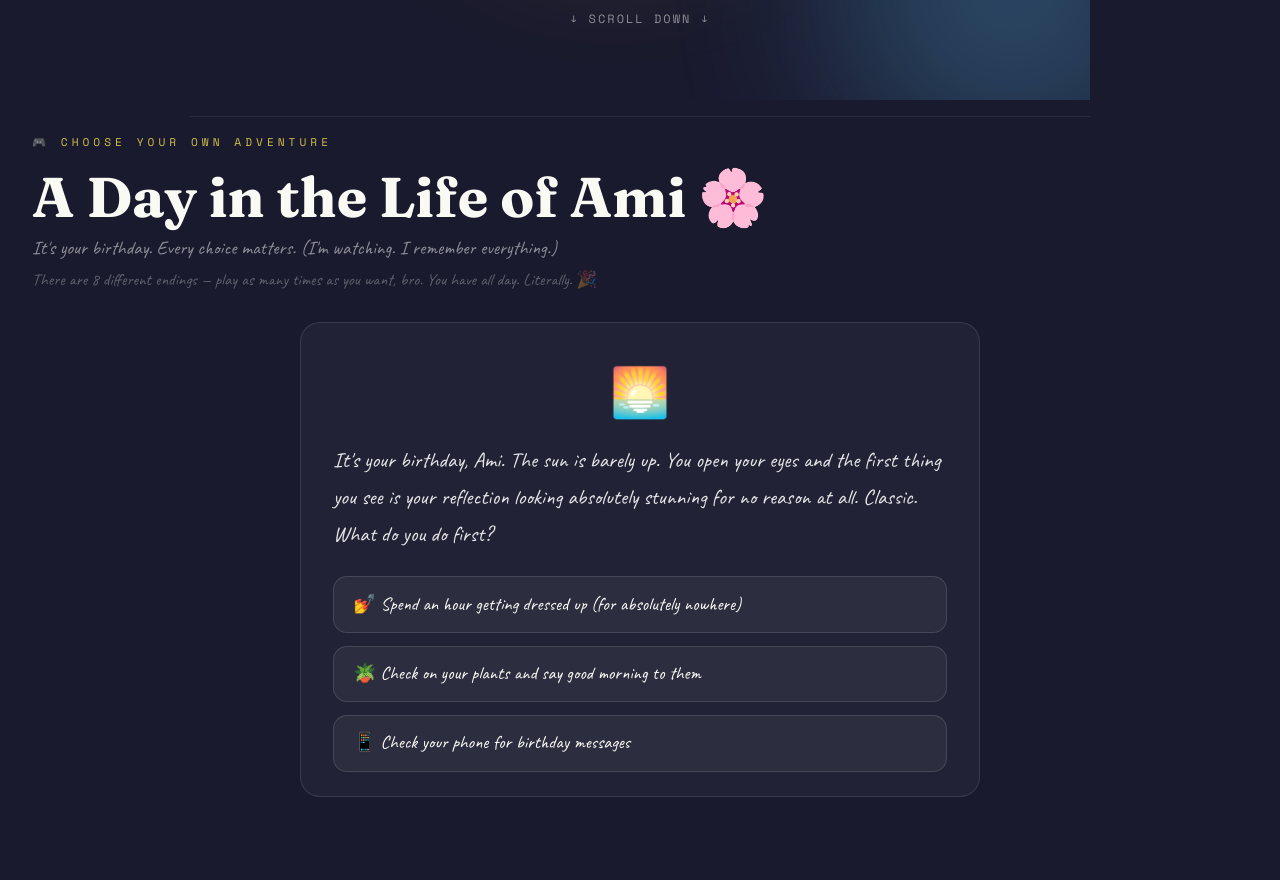
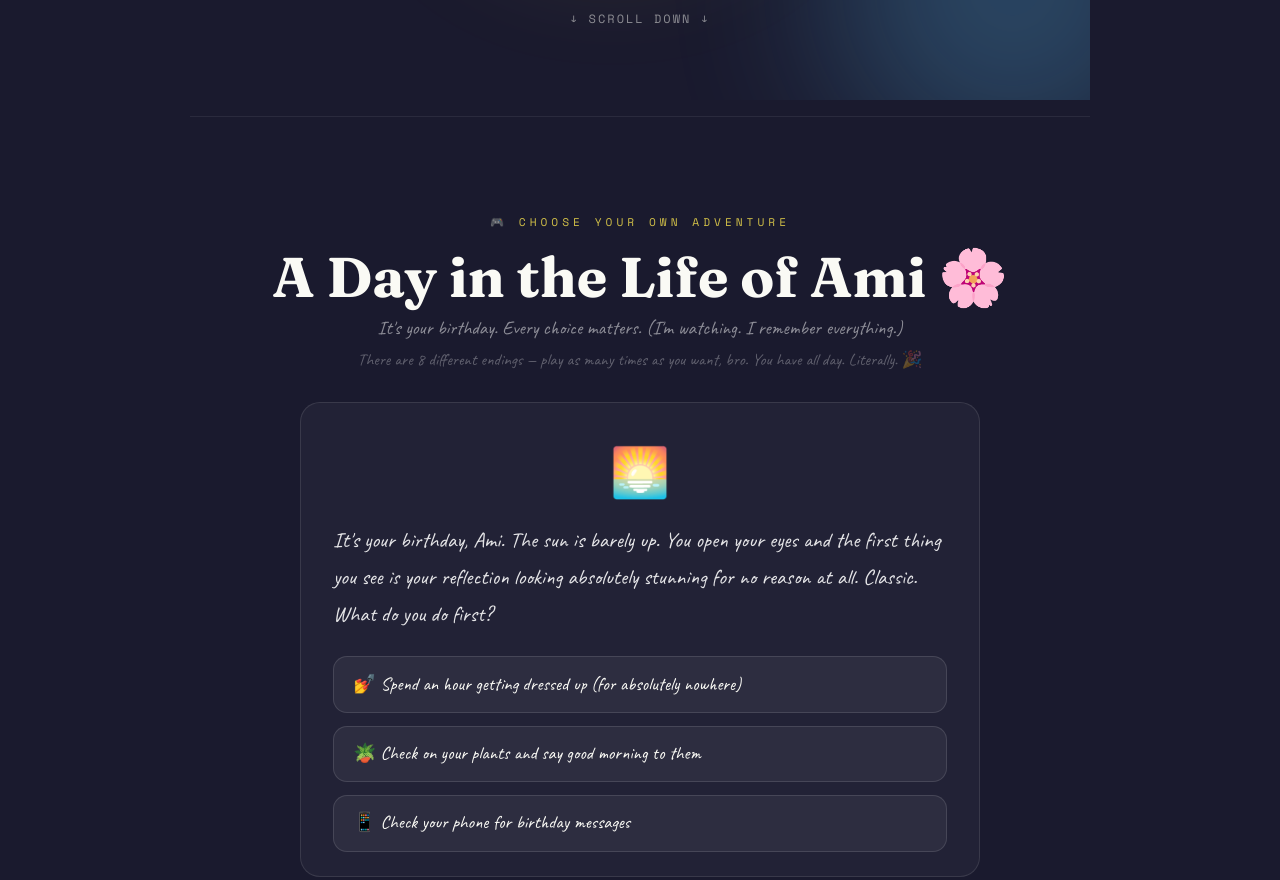
Before and after one commit to indrianinik/ami-birthdaywish, a plain HTML site: page index.html in a window 1280 px wide. Shown: the part 700-1580 px from the top of the page. Drawn offline with nearby package versions, Linux system fonts and the light colour scheme.

Commit message:
Add files via upload

```diff
--- a/index.html
+++ b/index.html
@@ -177,6 +177,7 @@
     color: var(--yellow);
     margin-bottom: 1rem;
     opacity: 0.8;
+    text-align: center;
   }
 
   .section-title {
@@ -185,6 +186,7 @@
     font-weight: 700;
     margin-bottom: 2.5rem;
     line-height: 1.1;
+    text-align: center;
   }
 
   /* ── NICKNAME GAME ── */
@@ -529,7 +531,7 @@
 <hr class="divider">
 
 <!-- ── CHOOSE YOUR ADVENTURE ── -->
-<div id="adventure-game" style="margin: 0 2rem;">
+<div id="adventure-game" style="max-width:900px; margin:0 auto; padding:5rem 2rem; text-align:center;">
   <div class="section-label">🎮 choose your own adventure</div>
   <h2 class="section-title" style="margin-bottom:0.5rem;">A Day in the Life of Ami 🌸</h2>
   <p style="font-family:'Caveat',cursive; font-size:1.2rem; color:rgba(255,255,255,0.5); margin-bottom:0.6rem;">It's your birthday. Every choice matters. (I'm watching. I remember everything.)</p>
@@ -551,7 +553,7 @@
 <hr class="divider" style="margin-top:4rem;">
 
 <!-- ── PRANKS ── -->
-<div id="pranks" style="margin: 0 2rem;">
+<div id="pranks" style="max-width:900px; margin:0 auto; padding:5rem 2rem; text-align:center;">
   <div class="section-label">🚨 danger zone</div>
   <h2 class="section-title">Tempting Buttons</h2>
   <p style="font-family:'Caveat',cursive; font-size:1.2rem; color:rgba(255,255,255,0.5);">
```
